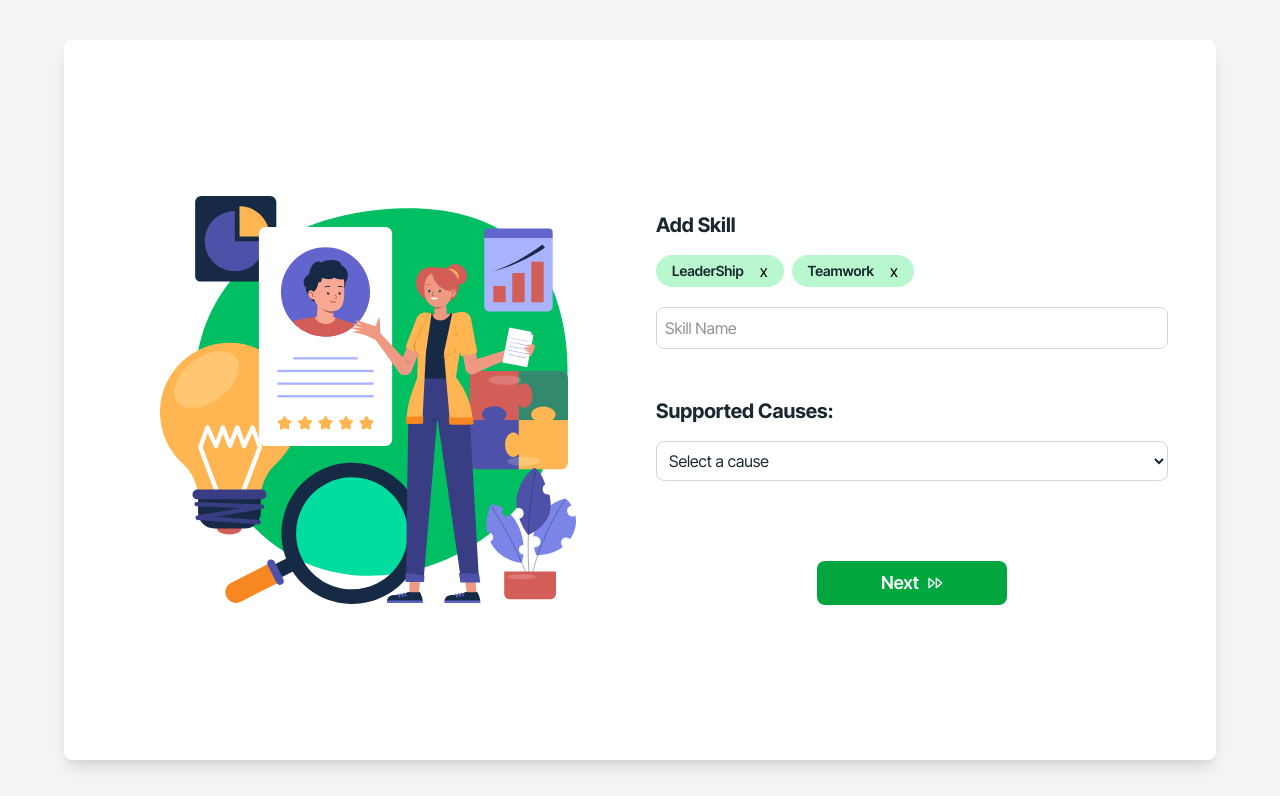
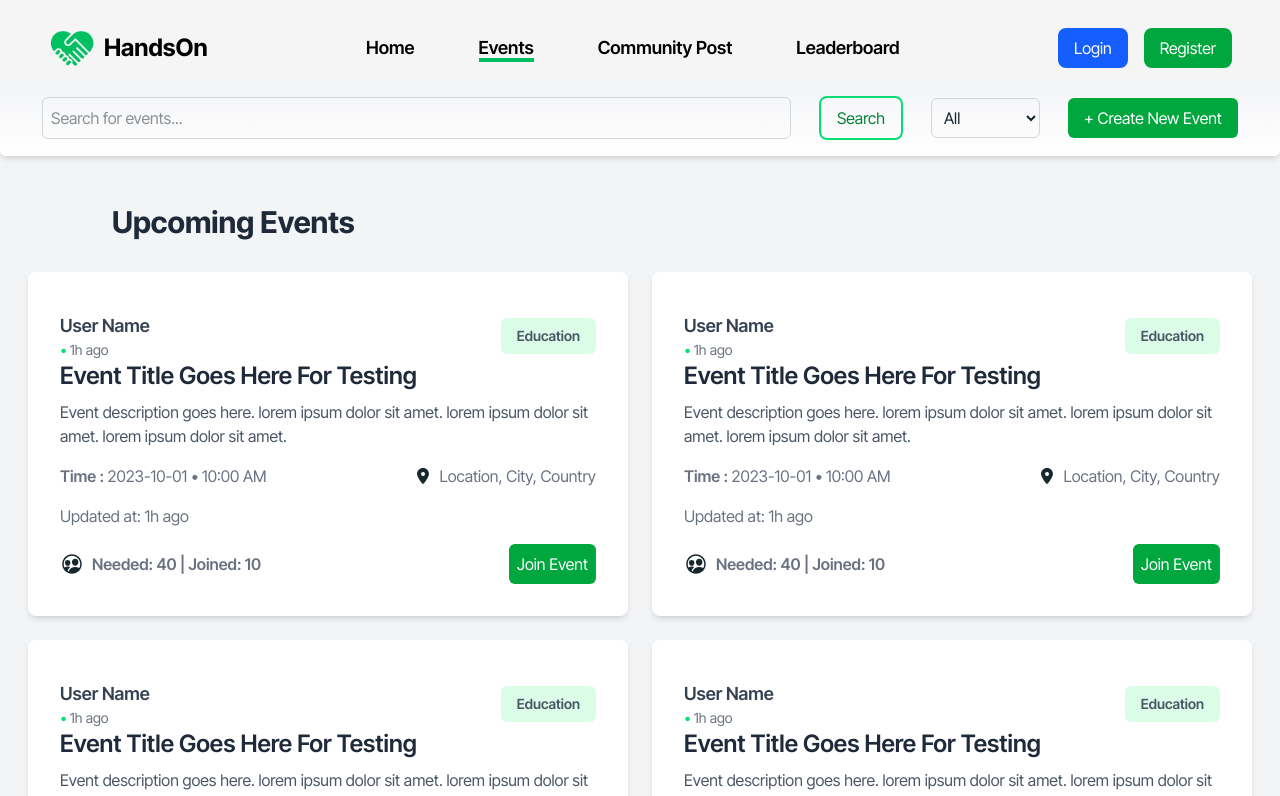
Before and after one commit to 0xFaysal/hands-on-volunteering-platform, a React (Vite) app in the folder frontend/: page /events in a window 1280 px wide. Shown: the top 796 px of the page. Built offline with nearby package versions, Linux system fonts and the light colour scheme; no server answers.

Commit message:
feat: update Router and Navbar for improved navigation; enhance Events layout with search and create functionality; implement EventPost and HelpPost components

```diff
--- a/frontend/src/Router.jsx
+++ b/frontend/src/Router.jsx
@@ -14,13 +14,15 @@ function Router() {
         <>
             <BrowserRouter>
                 <Routes>
-                    <Route element={<AddSkill />}>
+                    <Route element={<App />}>
                         <Route index element={<Home />} />
                         <Route path='/events' element={<Events />} />
                         <Route path='/posts' element={<Posts />} />
                         <Route path='/leaderboard' element={<Leaderboard />} />
                     </Route>
                     <Route path='/login' element={<Login />} />
+                    <Route path='/add-skill' element={<AddSkill />} />
+
                     <Route path='/register' element={<Register />} />
                 </Routes>
             </BrowserRouter>
--- /dev/null
+++ b/frontend/src/components/EventPost.jsx
@@ -0,0 +1,82 @@
+import React from "react";
+import {FaLocationDot} from "react-icons/fa6";
+import {IoPeopleCircleOutline} from "react-icons/io5";
+
+function EventPost() {
+    const data = {
+        id: 1,
+        postUpdateBy: "User Name",
+        postUpdateAt: "1h ago",
+        catagory: "Education",
+        title: "Event Title Goes Here For Testing",
+        description:
+            "Event description goes here. lorem ipsum dolor sit amet. lorem ipsum dolor sit amet. lorem ipsum dolor sit amet.",
+        date: "2023-10-01",
+        time: "10:00 AM",
+        location: "Location, City, Country",
+        category: "Category",
+        totalVolunteersNeeded: 40,
+        totalVolunteersJoined: 10,
+    };
+
+    return (
+        <div>
+            <div className='flex flex-col items-start justify-center bg-white shadow-md rounded-lg p-8 w-[600px] h-fit hover:scale-105 transition-transform duration-300 ease-in-out'>
+                <div className='flex items-center justify-between w-full mt-2'>
+                    <div className='flex  flex-col  '>
+                        <span className='text-gray-700 font-semibold text-lg'>
+                            {data.postUpdateBy}
+                        </span>
+                        <span className='text-gray-500 text-sm'>
+                            <span className='text-green-400'>• </span>
+                            {data.postUpdateAt}
+                        </span>
+                    </div>
+                    <div className='flex items-center justify-center'>
+                        <span className='text-gray-600 px-4 bg-green-100 p-2 rounded-md text-sm font-semibold'>
+                            {data.catagory}
+                        </span>
+                    </div>
+                </div>
+                <h2 className='text-2xl font-semibold text-gray-800 mb-2'>
+                    {data.title}
+                </h2>
+                <p className='text-gray-600 mb-4'>{data.description}</p>
+                <div className='flex items-center justify-between w-full'>
+                    <div>
+                        <span className='text-gray-500 font-semibold'>
+                            Time :{" "}
+                        </span>
+                        <span className='text-gray-500'>
+                            {data.date} • {data.time}
+                        </span>
+                    </div>
+                    <div className='flex items-center gap-2 text-base'>
+                        <FaLocationDot className='inline-block' />
+                        <span className='text-gray-500'>{data.location}</span>
+                    </div>
+                </div>
+
+                <div className='flex items-center justify-between w-full mt-4'>
+                    <span className='text-gray-500'>
+                        Updated at: {data.postUpdateAt}
+                    </span>
+                </div>
+                <div className='mt-4 flex items-center justify-between w-full'>
+                    <div className='flex items-center gap-2 text-base'>
+                        <IoPeopleCircleOutline className='inline-block font-bold text-2xl' />
+                        <span className='text-gray-500 font-semibold'>
+                            Needed: {data.totalVolunteersNeeded} | Joined:{" "}
+                            {data.totalVolunteersJoined}
+                        </span>
+                    </div>
+                    <button className=' p-2  bg-green-600 text-white rounded-md hover:bg-green-700'>
+                        Join Event
+                    </button>
+                </div>
+            </div>
+        </div>
+    );
+}
+
+export default EventPost;
--- /dev/null
+++ b/frontend/src/components/HelpPost.jsx
@@ -0,0 +1,62 @@
+import React from "react";
+
+function HelpPost() {
+    return (
+        <div>
+            <div className='flex flex-col items-start justify-center bg-white shadow-md rounded-lg p-8 w-[600px] h-fit hover:scale-105 transition-transform duration-300 ease-in-out'>
+                <div className='flex items-center justify-between w-full mt-2'>
+                    <div className='flex  flex-col  '>
+                        <span className='text-gray-700 font-semibold text-lg'>
+                            User Name
+                        </span>
+                        <span className='text-gray-500 text-sm'>
+                            <span className='text-green-400'>• </span>1h ago
+                        </span>
+                    </div>
+                    <div className='flex items-center justify-center'>
+                        <span className='text-gray-600 px-4 bg-green-100 p-2 rounded-md text-sm font-semibold'>
+                            Education
+                        </span>
+                    </div>
+                </div>
+                <h2 className='text-2xl font-semibold text-gray-800 mb-2'>
+                    Event Title Goes Here For Testing
+                </h2>
+                <p className='text-gray-600 mb-4'>
+                    Event description goes here. lorem ipsum dolor sit amet.
+                    lorem ipsum dolor sit amet. lorem ipsum dolor sit amet.
+                </p>
+                <div className='flex items-center justify-between w-full'>
+                    <div>
+                        <span className='text-gray-500 font-semibold'>
+                            Time :{" "}
+                        </span>
+                        <span className='text-gray-500'>
+                            2023-10-01 • 10:00 AM
+                        </span>
+                    </div>
+                    <div className='flex items-center gap-2 text-base'>
+                        {/* <FaLocationDot className='inline-block' /> */}
+                        <span className='text-gray-500'>
+                            Location, City, Country
+                        </span>
+                    </div>
+                </div>
+
+                <div className='flex items-center justify-between w-full mt-4'>
+                    <div className='flex items-center gap-2 text-base'>
+                        {/* <IoPeopleCircleOutline /> */}
+                        <span className='text-gray-500'>
+                            40 Volunteers Needed
+                        </span>
+                    </div>
+                    <button className='bg-blue-500 text-white px-4 py-[6px] rounded-md hover:bg-blue-600 transition-colors duration-300 ease-in-out'>
+                        Join Now
+                    </button>
+                </div>
+            </div>
+        </div>
+    );
+}
+
+export default HelpPost;
--- a/frontend/src/components/Navbar.jsx
+++ b/frontend/src/components/Navbar.jsx
@@ -35,10 +35,16 @@ function Navbar() {
                         : "bg-transparent text-black py-4 mt-2"
                 }`}
             >
-                <div className='flex items-center gap-2'>
-                    <img src='./logo.png' alt='Logo' className='h-12 w-12' />
-                    <h1 className='text-2xl font-bold'>HandsOn</h1>
-                </div>
+                <Link to='/' className='flex items-center'>
+                    <div className='flex items-center gap-2'>
+                        <img
+                            src='./logo.png'
+                            alt='Logo'
+                            className='h-12 w-12'
+                        />
+                        <h1 className='text-2xl font-bold'>HandsOn</h1>
+                    </div>
+                </Link>
                 <div className='hidden lg:block'>
                     <ul
                         className='flex gap-8 *:px-4
--- a/frontend/src/layout/Events.jsx
+++ b/frontend/src/layout/Events.jsx
@@ -1,7 +1,46 @@
 import React from "react";
+import EventPost from "../components/EventPost";
 
 function Events() {
-    return <div>Events</div>;
+    return (
+        <section className='flex flex-col items-center justify-center w-full mt-20 bg-gray-100'>
+            <div className='w-full flex items-center justify-center gap-3 p-4 bg-gradient-to-b from-gray-100 to-white shadow-md rounded-md mb-4'>
+                <input
+                    type='text'
+                    placeholder='Search for events...'
+                    className='w-[60%] p-2 border border-gray-300 rounded-md focus:outline-none focus:ring-2 focus:ring-blue-500'
+                />
+                <button className='ml-4 p-2 px-4 border-2 border-green-400 text-green-700 rounded-lg hover:bg-blue-700'>
+                    Search
+                </button>
+
+                <select className='ml-4 p-2 border border-gray-300 rounded-md focus:outline-none focus:ring-2 focus:ring-blue-500'>
+                    <option value='all'>All</option>
+                    <option value='upcoming'>Upcoming</option>
+                    <option value='past'>Past</option>
+                    <option value='popular'>Popular</option>
+                    <option value='nearby'>Nearby</option>
+                </select>
+
+                <button className='ml-4 p-2 px-4 bg-green-600 text-white rounded-md hover:bg-green-700'>
+                    + Create New Event
+                </button>
+            </div>
+            <div>
+                <h1 className='text-3xl font-bold text-gray-800 my-8 px-28 '>
+                    Upcoming Events
+                </h1>
+                <div className='flex flex-wrap justify-center gap-6 '>
+                    <EventPost />
+                    <EventPost />
+                    <EventPost />
+                    <EventPost />
+                    <EventPost />
+                    <EventPost />
+                </div>
+            </div>
+        </section>
+    );
 }
 
 export default Events;
--- a/frontend/src/layout/Login.jsx
+++ b/frontend/src/layout/Login.jsx
@@ -1,11 +1,13 @@
 import React, {useContext} from "react";
-import {Link} from "react-router";
+import {Link, useNavigate} from "react-router";
 import {FaAngleDoubleLeft} from "react-icons/fa";
 import {AuthContext} from "../provider/AuthProvider";
 import {toastError, toastSuccess} from "../components/toast";
 
 function Login() {
     const {login} = useContext(AuthContext);
+    const redirect = useNavigate();
+
     const handleLogin = async (e) => {
         e.preventDefault();
         const form = e.target;
@@ -17,6 +19,10 @@ function Login() {
             console.log(res);
             if (res.success) {
                 toastSuccess("Login successful");
+                // Redirect to home page
+                setTimeout(() => {
+                    redirect("/");
+                }, 2000);
             } else {
                 toastError(res.error);
             }
--- a/frontend/src/layout/Register.jsx
+++ b/frontend/src/layout/Register.jsx
@@ -28,7 +28,7 @@ function Register() {
                 if (res.success) {
                     toastSuccess("Registration successful");
                     setTimeout(() => {
-                        redirect("/");
+                        redirect("/add-skill");
                     }, 1000);
                 } else {
                     toastError(res.error);
```
